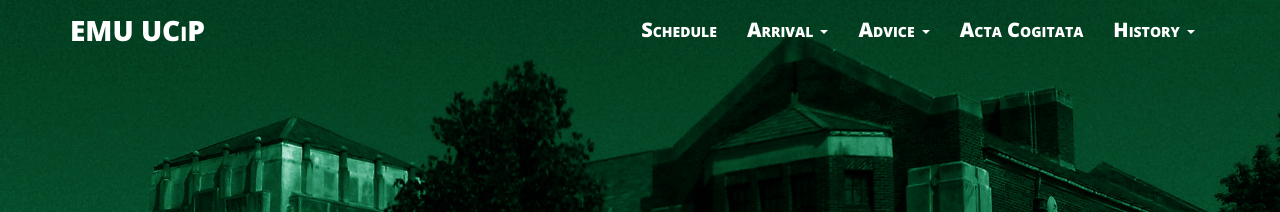
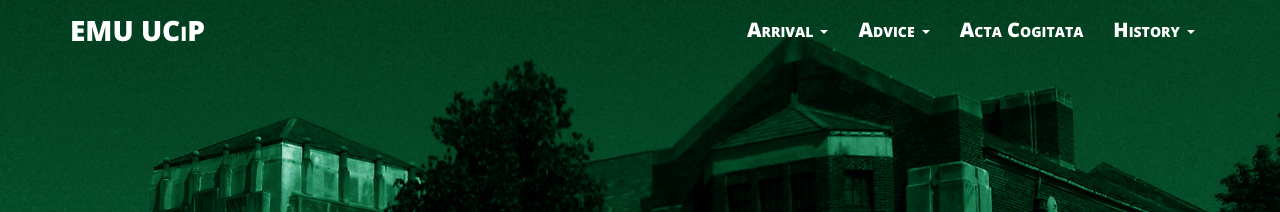
Before and after one commit to ucip/ucip.github.io, a Jekyll site: the page built from index.html, in a window 1280 px wide. Shown: the top 212 px of the page. Built offline with Jekyll 4.4.1, drawn with Linux system fonts in a browser that asks for light colours; nearby versions of some CDN libraries.

Commit message:
Update header.html

```diff
--- a/_includes/header.html
+++ b/_includes/header.html
@@ -18,7 +18,7 @@
         <ul class="nav navbar-nav navbar-right">
           <!--<li><a href="{{ site.baseurl }}/cfp/">CFP</a></li>-->
           <!--<li><a href="{{ site.baseurl }}/2021/">2021 UCiP</a></li>-->
-          <li><a href="{{ site.baseurl }}/schedule/">Schedule</a></li>
+          <!--<li><a href="{{ site.baseurl }}/schedule/">Schedule</a></li>-->
           <li class="dropdown"><a href="#" class="dropdown-toggle" data-toggle="dropdown" role="button" aria-haspopup="true" aria-expanded="false">Arrival <span class="caret"></span></a>
             <ul class="dropdown-menu">
               <li><a href="{{ site.baseurl }}/arrival/maps/">Campus Maps</a></li>
```
